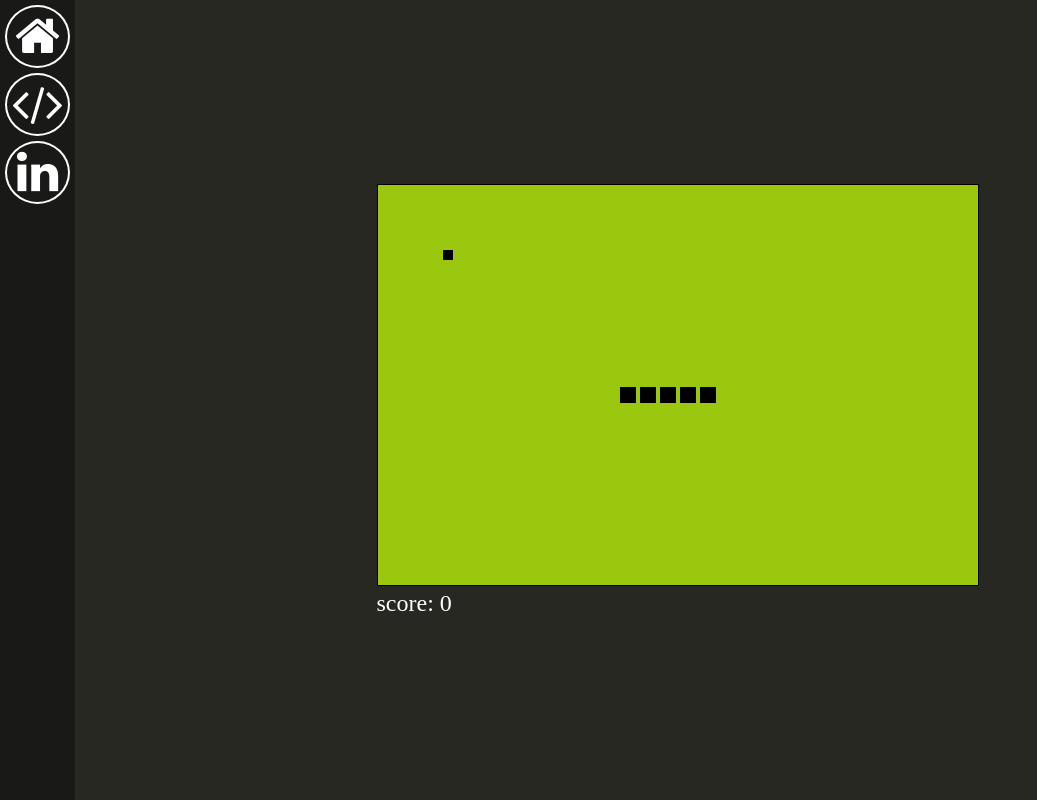
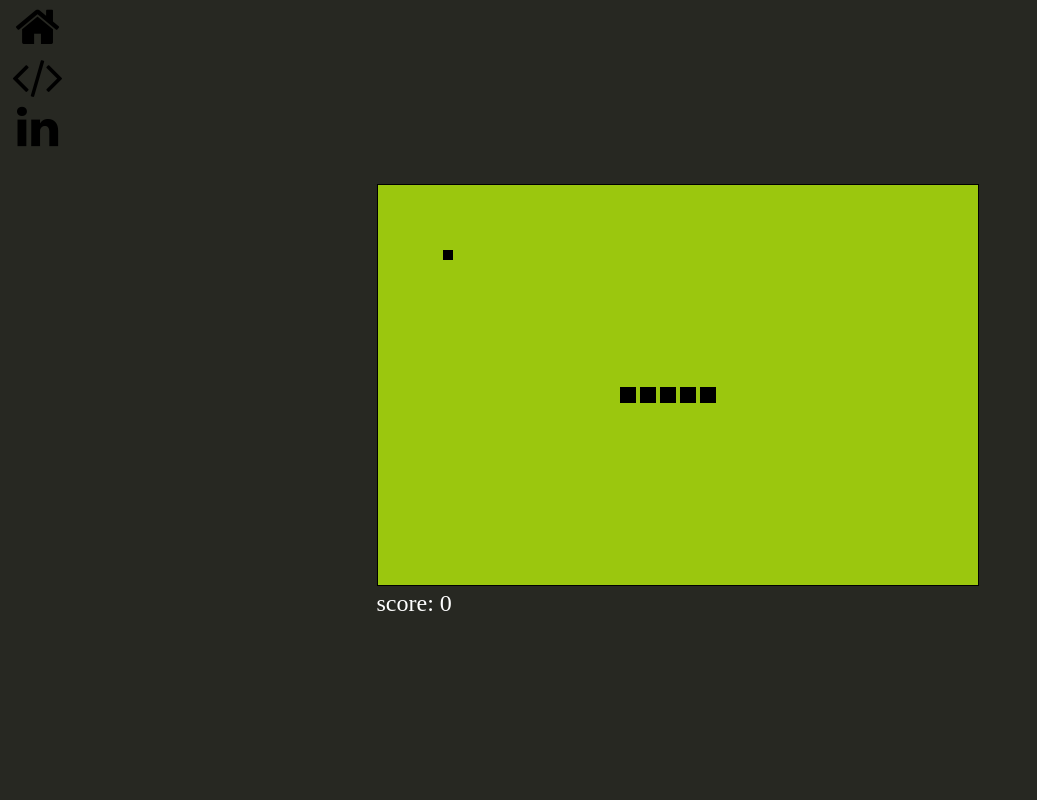
Before and after one commit to mencnert/snake, a plain HTML site: page index.html in a window 1280 px wide. Shown: the whole page, without its empty margins (0-1037 px from the left). Drawn offline with nearby package versions, Linux system fonts and the light colour scheme.

Commit message:
new style grid

```diff
--- a/index.html
+++ b/index.html
@@ -17,20 +17,13 @@
 <body onload="game.setup()">
   <div class="wrapper">
     <nav>
-      <ul>
-        <li id="home">
-          <a href="https://mencnert.github.io/"><i class="fa fa-home" aria-hidden="true"
-            alt="home icon" title="home page"></i></a>
-        </li>
-        <li id="code">
-          <a href="https://github.com/mencnert/snake" target="_blank"><i class="fa fa-code" aria-hidden="true"
-            alt="code icon" title="source code"></i></a>
-        </li>
-        <li id="linkedin">
-          <a href="https://www.linkedin.com/in/mencnert" target="_blank"><i class="fa fa-linkedin" aria-hidden="true"
-            alt="linkedin icon" title="linkedin profile"></i></a>
-        </li>
-      </ul>
+      <div>
+        <a href="https://mencnert.github.com" target="_blank" alt="home icon" title="home page"><i class="fa fa-home"></i></a>
+      </div>
+      <div>
+        <a href="https://github.com/mencnert/snake" target="_blank" alt="code icon" title="source code"><i class="fa fa-code"></i></a>
+      </div>
+      <div><a href="https://www.linkedin.com/in/mencnert/" target="" alt="linkedin icon" title="linkedin profile"><i class="fa fa-linkedin"></i></a></div>
     </nav>
     <div class="gameplace">
       <div class="gameItem">
--- a/style.css
+++ b/style.css
@@ -20,55 +20,42 @@ body {
 
 
 /*menu*/
-
 nav {
+  display: grid;
+  grid-template-columns: 75px;
+  grid-auto-rows: 50px;
   font-size: 300%;
-  text-align: center;
-  background-color: #191a17;
-  height: 100vh;
 }
 
-nav ul li {
-  border: 2px white solid;
-  padding: 2px;
-  margin: 5px;
-  border-radius: 100%;
+nav div {
+  justify-self: center;
 }
 
-a {
-  text-decoration: none;
+nav div a {
+  color: black;
+}
+
+nav div a:hover {
   color: white;
 }
-
-#home a:hover {
-  color: rgb(171, 2, 2);
-}
-
-#code a:hover {
-  color: rgb(17, 142, 100);
-}
-
-#linkedin:hover {
-  background-color: rgb(13, 91, 163);
-}
-
 
 /*end menu*/
 
 .gameplace {
   display: grid;
-  justify-items: center;
-  align-items: center;
-}
-
-.gameItem {
-  align-self: center;
+  grid-template-columns: 1fr;
+  grid-auto-rows: 100vh;
+  justify-items:center;
 }
 
 #score {
   align-self: start;
   font-size: 150%;
   color: white;
+}
+
+.gameItem {
+  align-self: center;
 }
 
 canvas {
```
